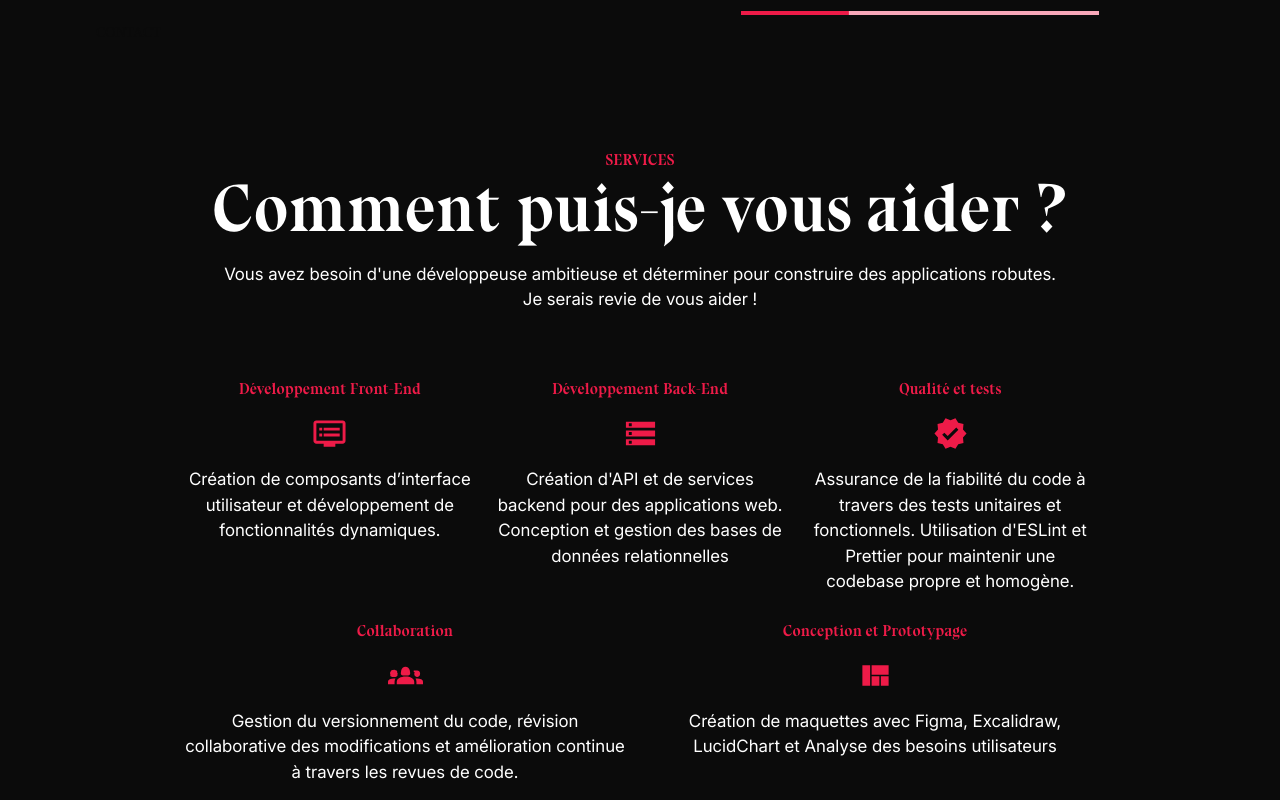
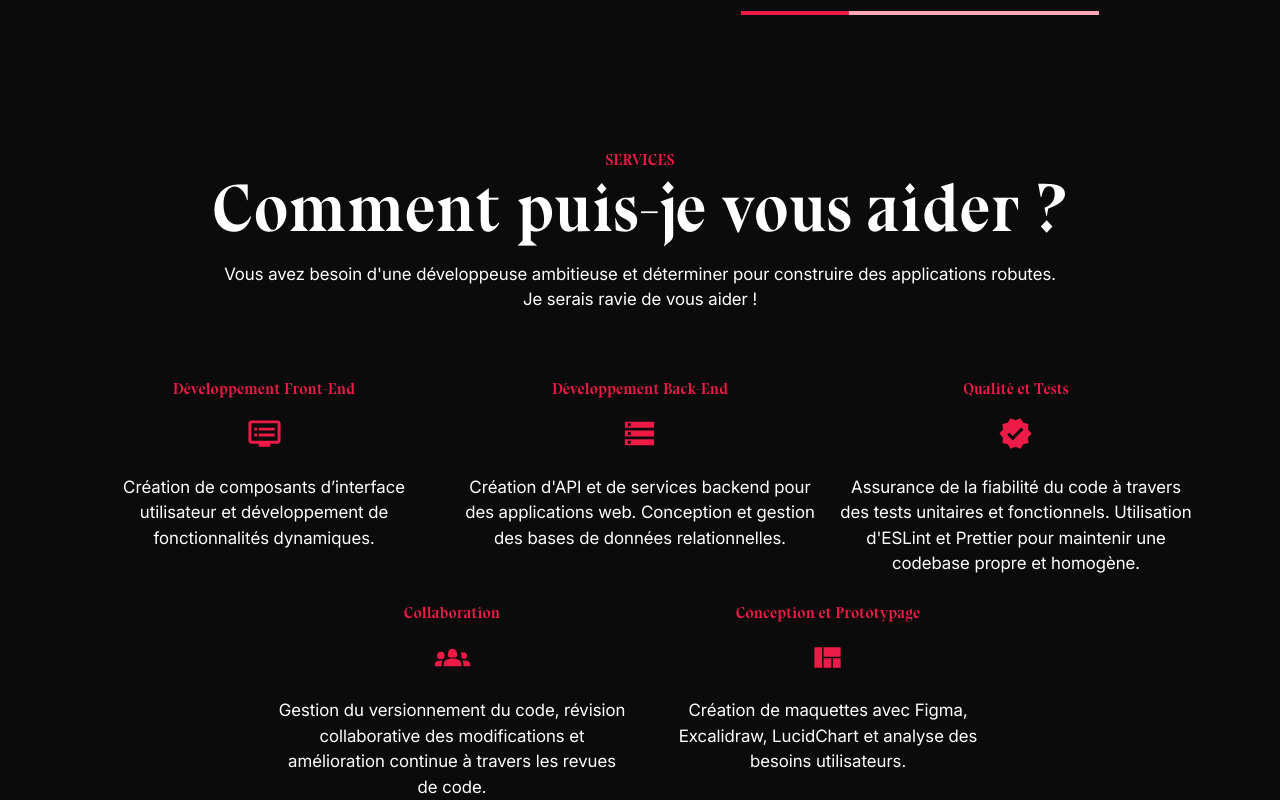
Before and after one commit to Mlisande/JoinMelisandeShodo, a Next.js app: page / in a window 1280 px wide. Shown: the part 1477-2277 px from the top of the page. Built offline with nearby package versions, Linux system fonts and the light colour scheme.

Commit message:
create service interface in Services component

```diff
--- a/src/app/components/About.tsx
+++ b/src/app/components/About.tsx
@@ -1,5 +1,4 @@
 import { Box, Button, Container, Grid2, LinearProgress, Stack, Typography } from "@mui/material";
-import Link from "next/link";
 import React from "react";
 
 const About: React.FC = () => {
--- a/src/app/components/Services.tsx
+++ b/src/app/components/Services.tsx
@@ -6,6 +6,41 @@ import VerifiedIcon from '@mui/icons-material/Verified';
 import StorageIcon from '@mui/icons-material/Storage';
 import ViewQuiltIcon from '@mui/icons-material/ViewQuilt';
 
+interface Service  {
+    title : string;
+    icon : React.ReactElement;
+    description: string;
+}
+
+const services: Service[] = [
+    {
+        title: "Développement Front-End",
+        icon: <DvrIcon color="secondary" fontSize="large" />,
+        description: "Création de composants d’interface utilisateur et développement de fonctionnalités dynamiques.",
+    },
+    {
+        title: "Développement Back-End",
+        icon: <StorageIcon color="secondary" fontSize="large" />,
+        description: "Création d'API et de services backend pour des applications web. Conception et gestion des bases de données relationnelles.",
+    },
+    {
+        title: "Qualité et Tests",
+        icon: <VerifiedIcon color="secondary" fontSize="large" />,
+        description: "Assurance de la fiabilité du code à travers des tests unitaires et fonctionnels. Utilisation d'ESLint et Prettier pour maintenir une codebase propre et homogène.",
+    },
+    {
+        title: "Collaboration",
+        icon: <Groups2Icon color="secondary" fontSize="large" />,
+        description: "Gestion du versionnement du code, révision collaborative des modifications et amélioration continue à travers les revues de code.",
+    },
+    {
+        title: "Conception et Prototypage",
+        icon: <ViewQuiltIcon color="secondary" fontSize="large" />,
+        description: "Création de maquettes avec Figma, Excalidraw, LucidChart et analyse des besoins utilisateurs.",
+    }
+
+]
+
 
 const Services: React.FC = () => {
     return (
@@ -13,9 +48,22 @@ const Services: React.FC = () => {
             <Typography variant="h3" id="services" textAlign="center" sx={{color:"secondary.main"}}>SERVICES</Typography>
             <Typography variant="h2" textAlign="center" marginBottom="1rem">Comment puis-je vous aider ? </Typography>
             <Typography variant="body1" textAlign="center"> Vous avez besoin d'une développeuse ambitieuse et déterminer pour construire des applications robutes. </Typography>
-            <Typography variant="body1" textAlign="center">Je serais revie de vous aider ! </Typography>
+            <Typography variant="body1" textAlign="center">Je serais ravie de vous aider ! </Typography>
             <Grid2 container justifyContent="center"  marginTop="4rem" spacing={3}>
-                <Grid2 size={3.3}>
+                {services.map((service,index)=>( // mappage du tableau services
+                    <Grid2 key={index} size={4}>
+                    <Typography variant="h3" textAlign="center" sx={{ color: "secondary.main" }}>
+                      {service.title}
+                    </Typography>
+                    <div style={{ margin: "0 auto", display: "block", marginTop: "1rem", textAlign: "center" }}>
+                      {service.icon}
+                    </div>
+                    <Typography textAlign="center" marginTop="1rem">
+                      {service.description}
+                    </Typography>
+                  </Grid2>
+                ))}
+                {/* <Grid2 size={3.3}>
                     <Typography variant="h3" textAlign="center" sx={{color:"secondary.main"}}>Développement Front-End </Typography>
                     <DvrIcon color="secondary" fontSize="large" sx={{margin: "0 auto", display: "block", marginTop: "1rem"}}/>
                     <Typography  textAlign="center" marginTop="1rem">Création de composants d’interface utilisateur et développement de fonctionnalités dynamiques. </Typography>
@@ -39,7 +87,7 @@ const Services: React.FC = () => {
                     <Typography variant="h3" textAlign="center" sx={{color:"secondary.main"}}>Conception et Prototypage</Typography>
                     <ViewQuiltIcon color="secondary" fontSize="large" sx={{margin: "0 auto", display: "block", marginTop: "1rem"}}/>
                     <Typography textAlign="center" marginTop="1rem">Création de maquettes avec Figma, Excalidraw, LucidChart et Analyse des besoins utilisateurs </Typography>
-                </Grid2>
+                </Grid2> */}
 
             </Grid2>
 
```
